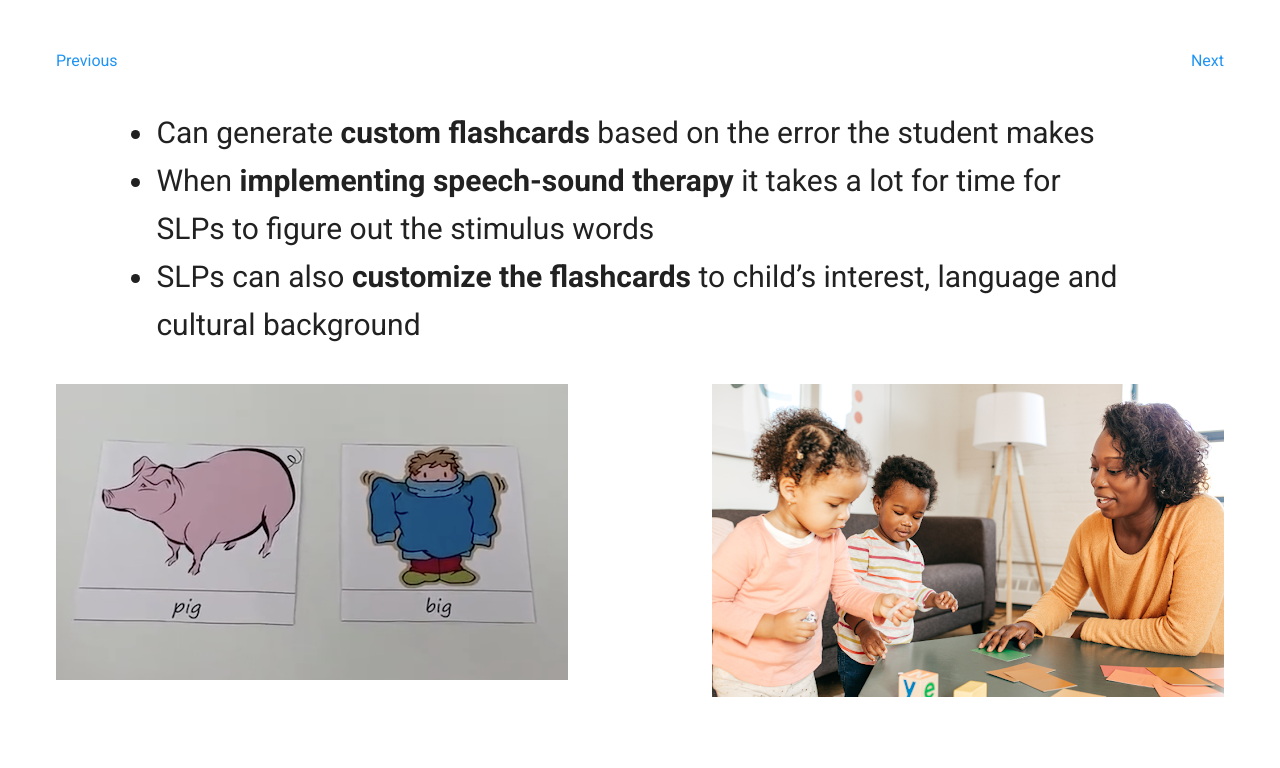
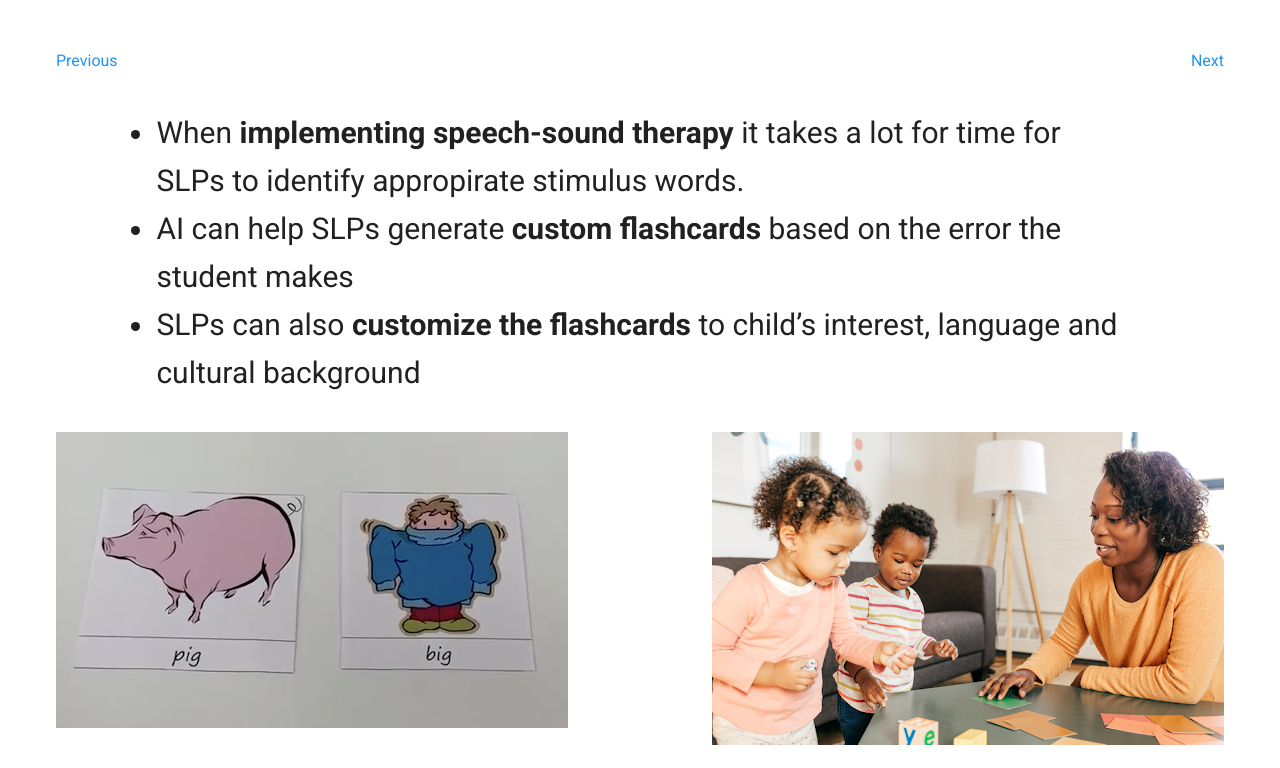
Before and after one commit to vahgarsi/FlashCards_Demo, a plain HTML site: page page3/index.html in a window 1280 px wide. Shown: the part 128-896 px from the top of the page. Drawn offline with Linux system fonts and the light colour scheme.

Commit message:
Update index.html

```diff
--- a/page3/index.html
+++ b/page3/index.html
@@ -142,8 +142,8 @@
 <div>
 <div style="margin: 3%; padding: 0 3%;">
   <ul class="bullet-list">
-    <li style="margin: 0 2%; font-size: 30px;">Can generate <span style="font-weight: bold;">custom flashcards</span> based on the error the student makes</li>
-    <li style="margin: 0 2%; font-size: 30px">When <span style="font-weight: bold;">implementing speech-sound therapy</span> it takes a lot for time for SLPs to figure out the stimulus words</li>
+    <li style="margin: 0 2%; font-size: 30px">When <span style="font-weight: bold;">implementing speech-sound therapy</span> it takes a lot for time for SLPs to identify appropirate stimulus words.</li>
+    <li style="margin: 0 2%; font-size: 30px;">AI can help SLPs generate <span style="font-weight: bold;">custom flashcards</span> based on the error the student makes</li>
     <li style="margin: 0 2%; font-size: 30px">SLPs can also <span style="font-weight: bold;">customize the flashcards</span> to child’s interest, language and cultural background</li>
 </ul>
 </div>
```
